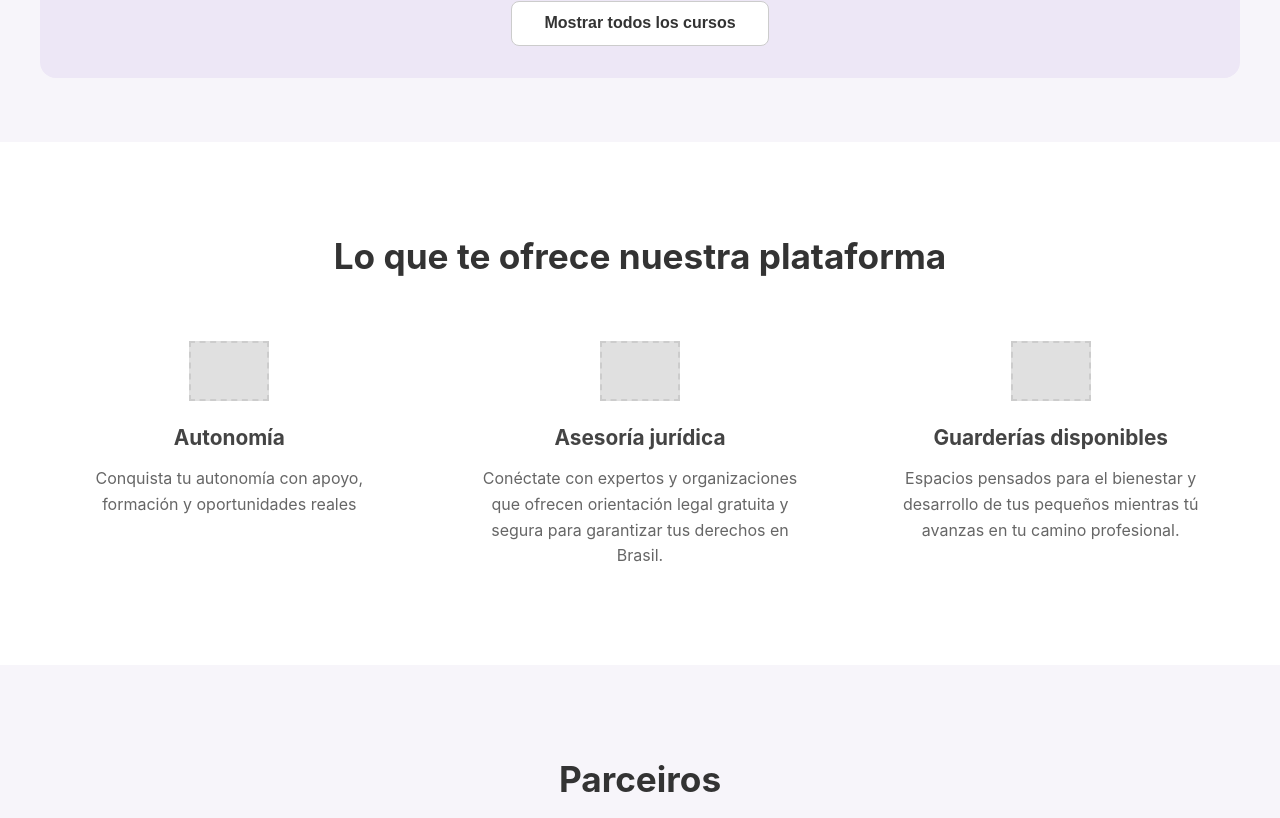
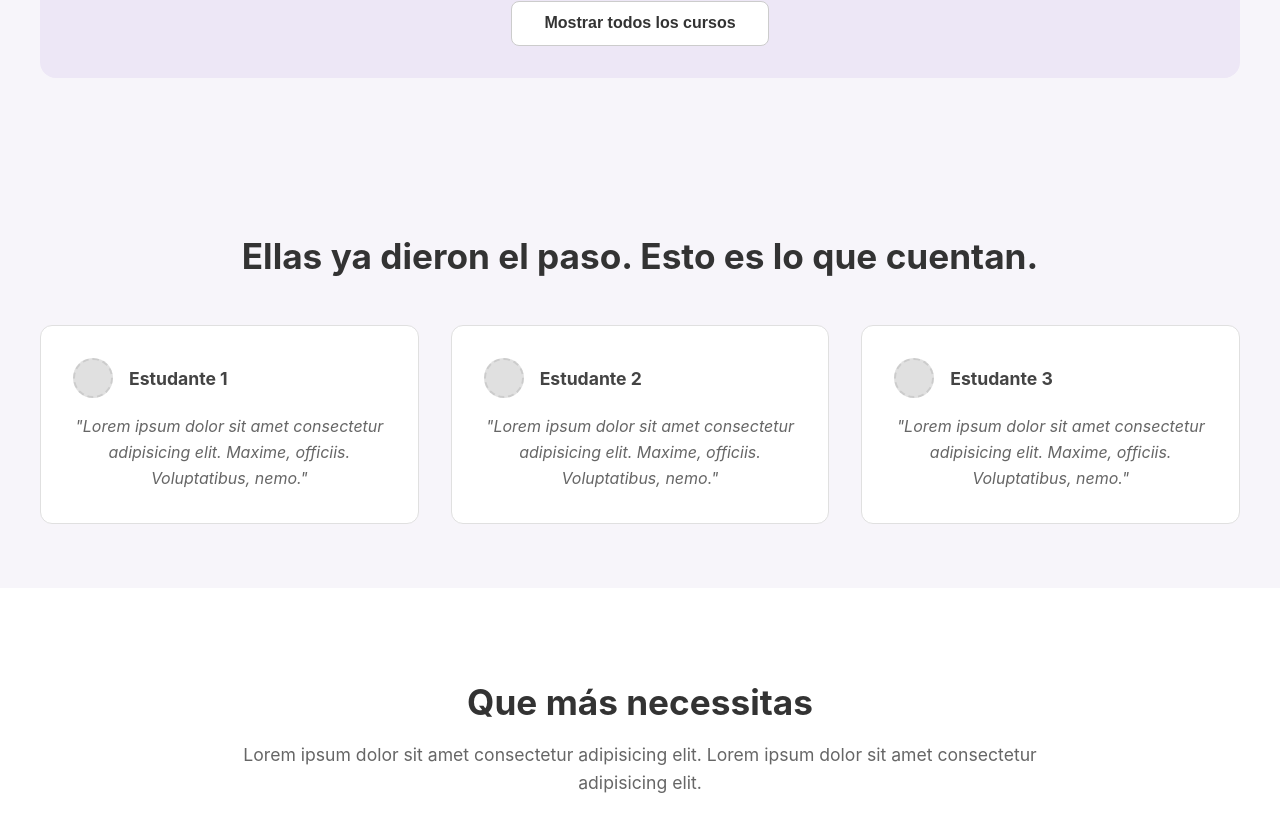
Before and after one commit to ailtonlucasdev/Impulsa-tu-voz, a React (Vite) app: page / in a window 1280 px wide. Shown: the part 1882-2700 px from the top of the page. Built offline with nearby package versions, Linux system fonts and the light colour scheme.

Commit message:
adicionando seção de depoimentos e seção de suport no App.jsx

```diff
--- a/src/App.jsx
+++ b/src/App.jsx
@@ -9,6 +9,8 @@ import Navbar from './components/Navbar/Navbar.jsx';
 import HeroSection from './components/HeroSection/HeroSection.jsx';
 import SpecialtiesSection from './components/SpecialtiesSection/SpecialtiesSection.jsx';
 import RecommendedCourses from './components/RecommendedCourses/RecommendedCourses.jsx';
+import Testimonials from './components/Testimonials/Testimonials.jsx';
+import Support from './components/Support/Support.jsx';
 import PlatformFeatures from './components/PlatformFeatures/PlatformFeatures.jsx';
 import PartnersMarquee from './components/PartnersMarquee/PartnersMarquee.jsx';
 import Footer from './components/Footer/Footer.jsx';
@@ -32,6 +34,8 @@ function App() {
         <HeroSection />
         <SpecialtiesSection />
         <RecommendedCourses />
+        <Testimonials />
+        <Support />
         <PlatformFeatures />
         <PartnersMarquee />
       </main>
```
